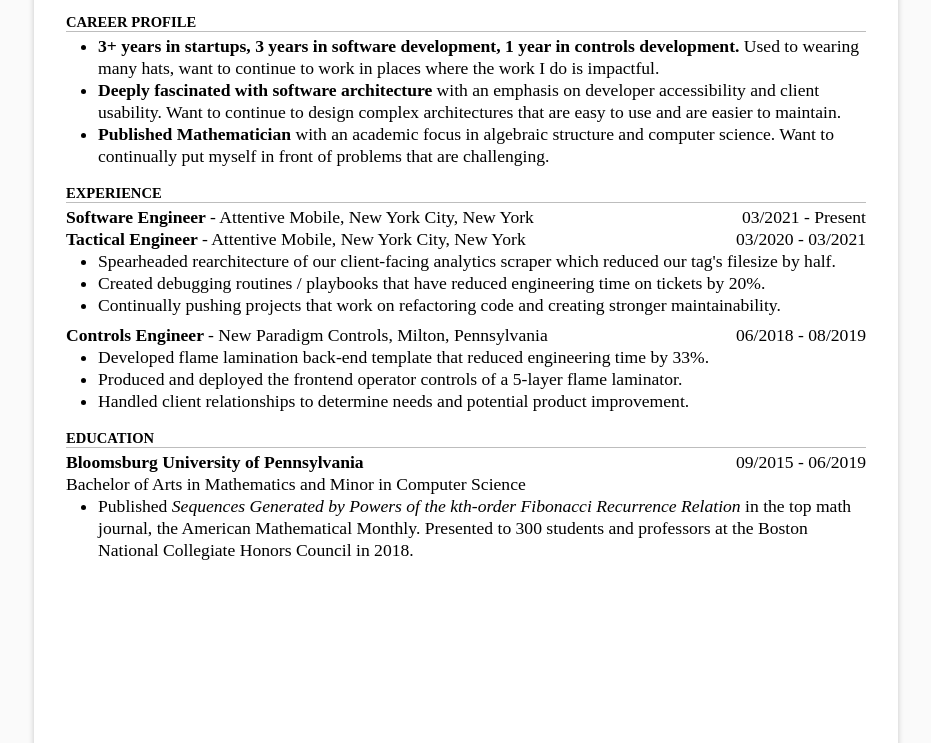
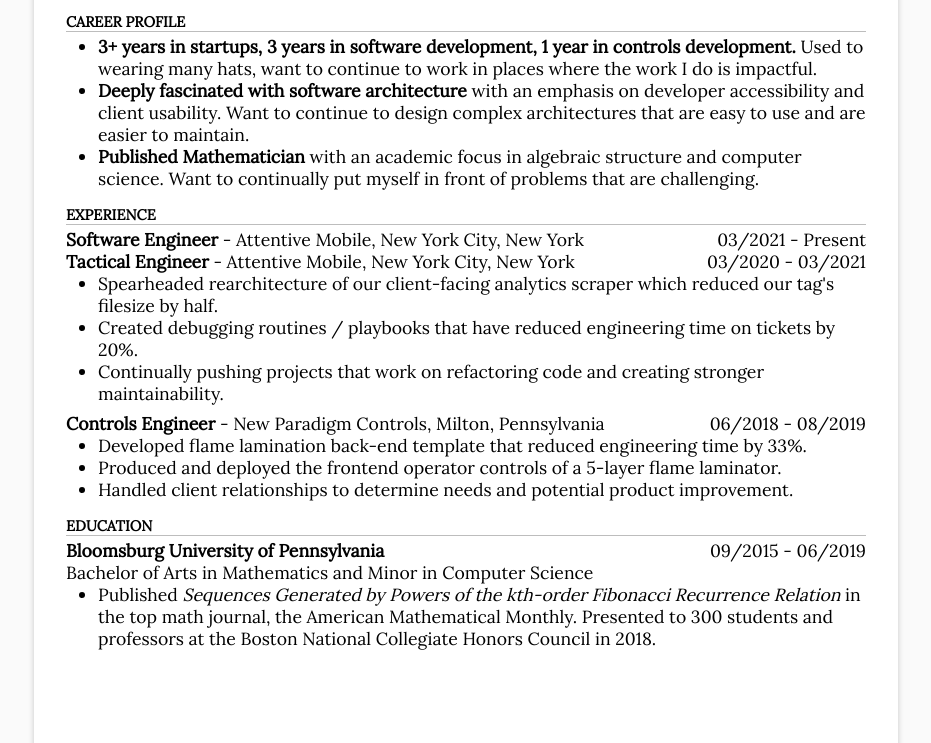
Before and after one commit to jwsharpe/jwsharpe.github.io, a website built with webpack: page resume.html in a window 1280 px wide. Shown: the part 203-946 px from the top of the page, without its empty margins (174-1105 px from the left). Built offline with nearby package versions, Linux system fonts and the light colour scheme.

Commit message:
remove vibrate, add lora

```diff
--- a/resume.html
+++ b/resume.html
@@ -1,10 +1,6 @@
 <!DOCTYPE html>
 <html lang="en">
   <head>
-    <link
-      href="https://fonts.googleapis.com/css?family=Lora|Raleway:400,700&display=swap"
-      rel="stylesheet"
-    />
     <meta charset="UTF-8" />
     <meta name="viewport" content="width=device-width, initial-scale=1.0" />
     <title>jwsharpe</title>
@@ -26,7 +22,11 @@
       href="public/favicon-16x16.png"
     />
     <link rel="manifest" href="public/site.webmanifest" />
-    <script>window.addEventListener('onclick', () => {window.navigator.vibrate(200)})</script> <!-- lol -->
+
+    <link rel="preconnect" href="https://fonts.googleapis.com">
+    <link rel="preconnect" href="https://fonts.gstatic.com" crossorigin>
+    <link href="https://fonts.googleapis.com/css2?family=Lora&display=swap" rel="stylesheet">
+
     <style>
       body {
         font-size: 1.1em;
@@ -37,7 +37,7 @@
         margin-top: 64px;
         margin-bottom: 128px;
         background: white;
-        font-family: "CMU Serif", serif;
+        font-family: "Lora", serif;
         line-height: 1.25;
       }
 
```
